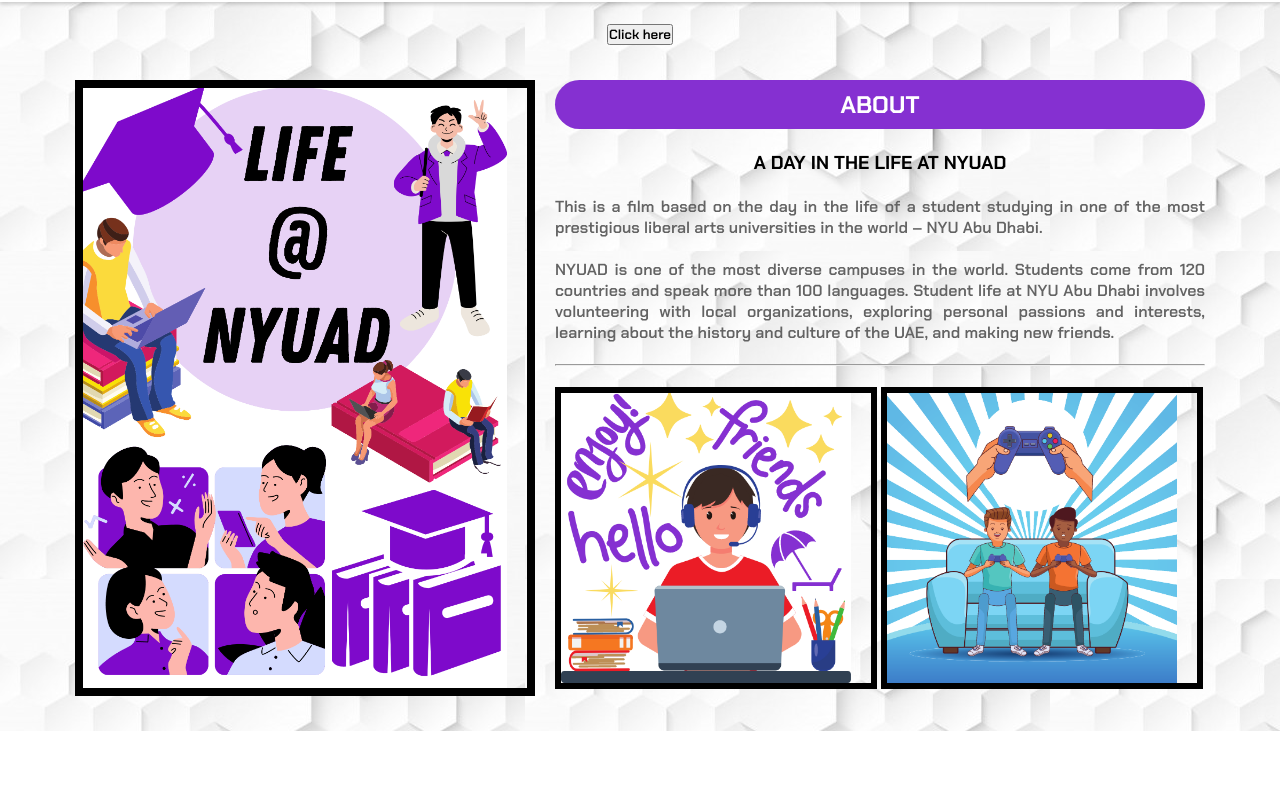
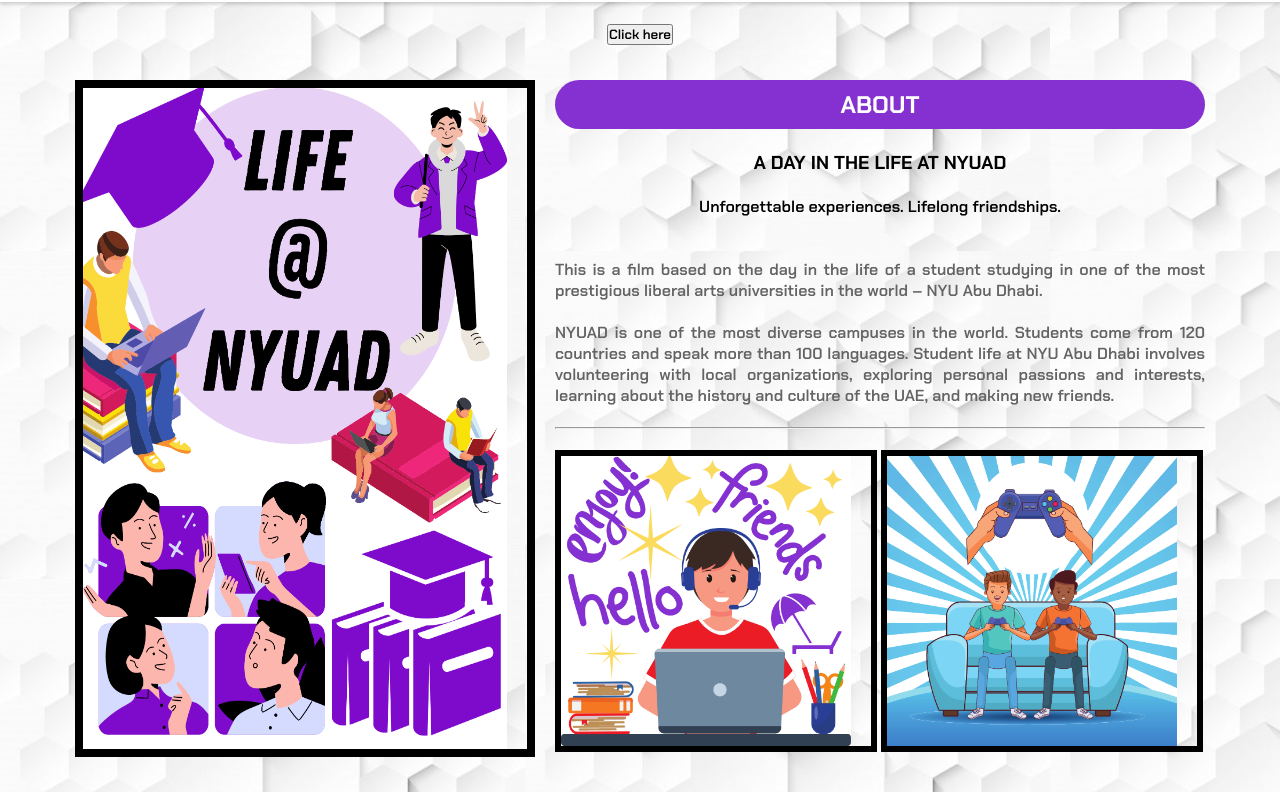
Before and after one commit to 4ur1X/nyuadlife, a plain HTML site: page about.html in a window 1280 px wide. Shown: the part 77-869 px from the top of the page. Before the commit the page ends 808 px from the top, so only its background shows below. Drawn offline with Linux system fonts and the light colour scheme.

Commit message:
Update about.html

```diff
--- a/about.html
+++ b/about.html
@@ -49,7 +49,9 @@
                             <center><h3>A DAY IN THE LIFE AT NYUAD</h3></center>
                             <br>
                             <center>
+                                <span class="tag-line">Unforgettable experiences. Lifelong friendships.</span>
                                 <p class="about-content">
+                                    <br><br>
                                     This is a film based on the day in the life of a student studying in one of the most prestigious liberal arts universities in the world – NYU Abu Dhabi.
                                     <br><br>
                                     NYUAD is one of the most diverse campuses in the world. Students come from 120 countries and speak more than 100 languages. Student life at NYU Abu Dhabi involves volunteering with local organizations, exploring personal passions and interests, learning about the history and culture of the UAE, and making new friends.
```
